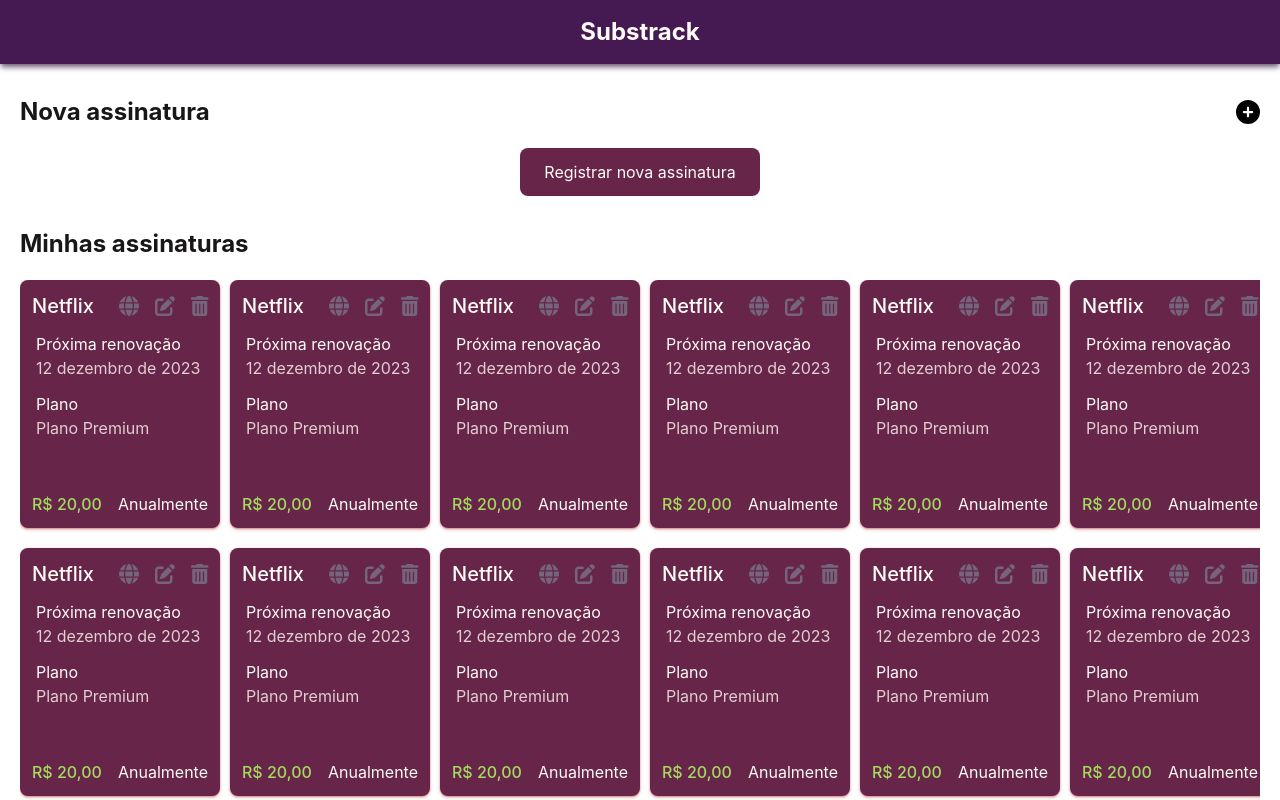
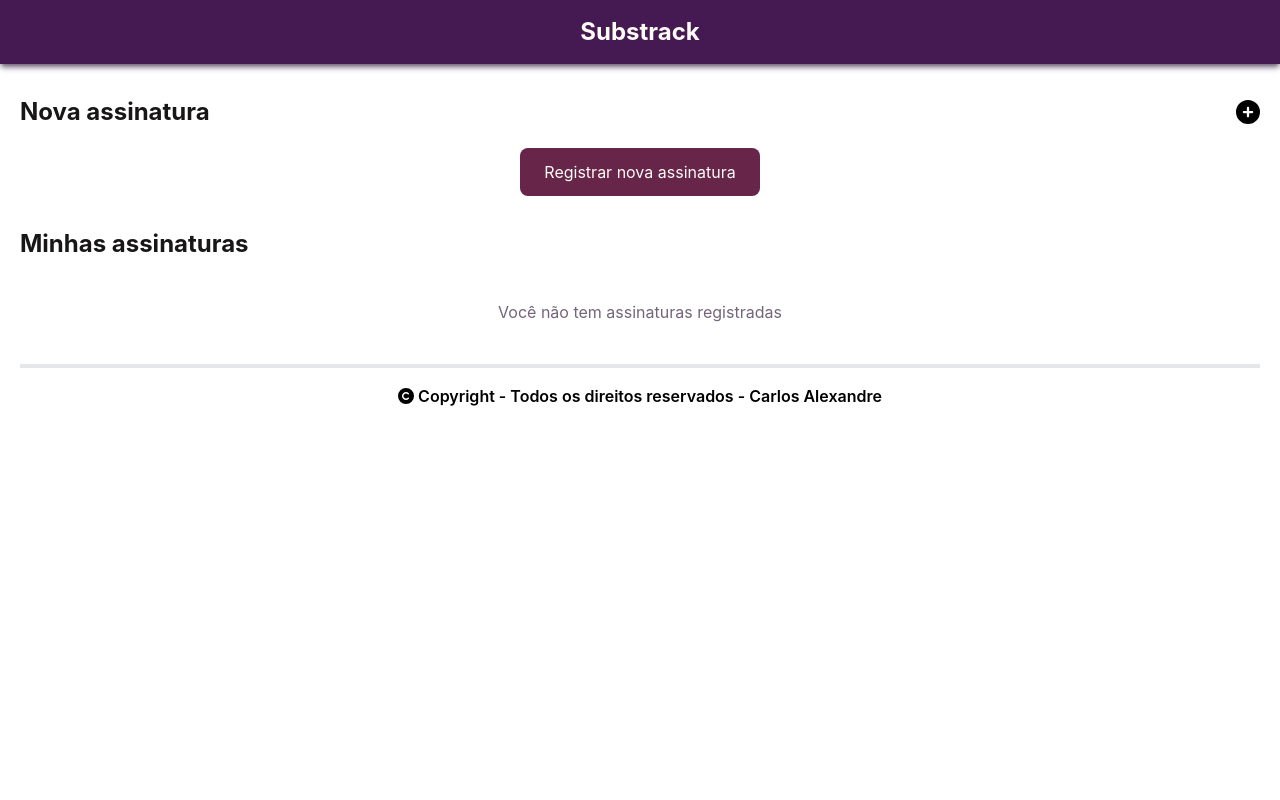
Before and after one commit to carlosalexandre137/substrack, a React (Create React App) app: page / in a window 1280 px wide. Shown: the top 800 px of the page. Built offline with nearby package versions, Linux system fonts and the light colour scheme.

Commit message:
Dynamic Signatures

```diff
--- a/src/App.js
+++ b/src/App.js
@@ -24,7 +24,7 @@
       <Header />
       <main className="px-5">
         <NewSubscription updateModal={updateModal} />
-        <MySubscriptions />
+        <MySubscriptions subscriptions={subscriptions} />
         <Modal open={open} updateModal={updateModal}>
           <Form updateModal={updateModal} saveSubscription={saveSubscription} />
         </Modal>
--- a/src/Components/Card/Index.js
+++ b/src/Components/Card/Index.js
@@ -1,13 +1,13 @@
 import { FontAwesomeIcon } from "@fortawesome/react-fontawesome";
 import { faEdit, faGlobe, faTrashAlt } from "@fortawesome/free-solid-svg-icons";
 
-const Card = () => {
+const Card = ({ nameSubscription, website, plan, price, date, modelSubscription }) => {
   return (
     <div className="flex flex-col bg-dark-brown rounded-lg p-3 drop-shadow shadow-sm shadow-red-500/60 min-w-[200px]">
       <div className="header flex justify-between">
-        <h3 className="font-medium text-light-white text-xl">Netflix</h3>
+        <h3 className="font-medium text-light-white text-xl">{nameSubscription}</h3>
         <div className="actions text-light-purple flex gap-4 items-center">
-          <a href="https://netflix.com" target="_blank" rel="noreferrer" className="hover:text-light-pink">
+          <a href={website} target="_blank" rel="noreferrer" className="hover:text-light-pink">
             <FontAwesomeIcon icon={faGlobe} size="lg" />
           </a>
           <button type="button" className="hover:text-light-pink">
@@ -25,12 +25,12 @@
         </div>
         <div className="item">
           <p className="text-light-white">Plano</p>
-          <p className="text-light-pink">Plano Premium</p>
+          <p className="text-light-pink">Plano {plan}</p>
         </div>
       </div>
       <div className="footer flex justify-between">
-        <span className="text-light-green font-medium">R$ 20,00</span>
-        <span className="text-light-white ">Anualmente</span>
+        <span className="text-light-green font-medium">R$ {price}</span>
+        <span className="text-light-white">{modelSubscription}</span>
       </div>
     </div>
   );
--- a/src/Components/MySubscriptions/Index.js
+++ b/src/Components/MySubscriptions/Index.js
@@ -1,28 +1,27 @@
 import Card from "../Card/Index";
 import Title from "../Title/Index";
 
-const MySubscriptions = () => {
+const MySubscriptions = ({ subscriptions }) => {
   return (
     <section className="mt-14">
       <Title text="Minhas assinaturas" />
-      {/* <p className="mt-10 text-center text-light-purple">Você não tem assinaturas registradas</p> */}
-
-      <div className="grid grid-flow-col sm:grid-cols-3 lg:grid-cols-4 xl:grid-cols-6 sm:grid-flow-row overflow-x-auto overflow-y-hidden gap-5 mt-5 pb-1">
-        <Card />
-        <Card />
-        <Card />
-        <Card />
-        <Card />
-        <Card />
-        <Card />
-        <Card />
-        <Card />
-        <Card />
-        <Card />
-        <Card />
-        <Card />
-        <Card />
-      </div>
+      {subscriptions.length > 0 ? (
+        <div className="grid grid-flow-col sm:grid-cols-3 lg:grid-cols-4 xl:grid-cols-6 sm:grid-flow-row overflow-x-auto overflow-y-hidden gap-5 mt-5 pb-1">
+          {subscriptions.map((subscription) => (
+            <Card
+              nameSubscription={subscription.nameSubscription}
+              website={subscription.website}
+              plan={subscription.plan}
+              price={subscription.price}
+              date={subscription.date}
+              modelSubscription={subscription.modelSubscription}
+              key={subscription.nameSubscription}
+            />
+          ))}
+        </div>
+      ) : (
+        <p className="mt-10 text-center text-light-purple">Você não tem assinaturas registradas</p>
+      )}
     </section>
   );
 };
```
